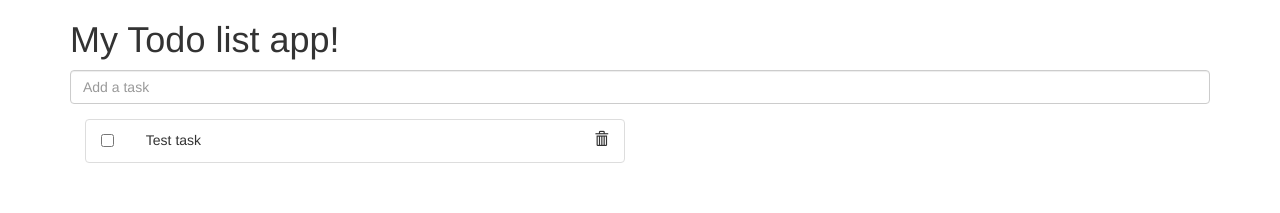
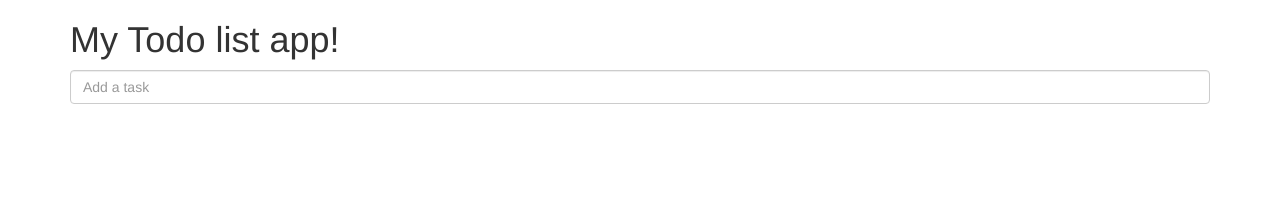
Before and after one commit to npathai/todo-angular2, an Angular app: page / in a window 1280 px wide. Shown: the top 213 px of the page. Built offline with nearby package versions, Linux system fonts and the light colour scheme.

Commit message:
Better structure with separate component to represent editable task. In place edit functionality added.

```diff
--- a/src/app/model/task.ts
+++ b/src/app/model/task.ts
@@ -3,9 +3,9 @@ export class Task {
   name: string;
   isDone: boolean;
 
-  constructor(id: string, name: string) {
+  constructor(id: string, name: string, isDone: boolean) {
     this.id = id;
     this.name = name;
-    this.isDone = false;
+    this.isDone = isDone;
   }
 }
--- a/src/app/service/in-memory-todo.service.ts
+++ b/src/app/service/in-memory-todo.service.ts
@@ -8,12 +8,12 @@ export class InMemoryTodoService {
   tasks: Task[];
 
   constructor() {
-    this.tasks = [new Task("0", "Test task")];
+    this.tasks = [];
     this.id = 1;
   }
 
   add(name: string): Promise<Task> {
-    var task = new Task("" + this.id++, name);
+    var task = new Task("" + this.id++, name, false);
     this.tasks.push(task);
     return Promise.resolve(task);
   }
@@ -41,4 +41,14 @@ export class InMemoryTodoService {
     }
     return Promise.reject("task not found");
   }
+
+  update(task: Task): Promise<void> {
+    console.log('In memory task service >>>>> update called : ' + task.id);
+    for (var i = 0; i < this.tasks.length; i++) {
+      if (this.tasks[i].id === task.id+"") {
+        this.tasks[i] = task;
+        return Promise.resolve();
+      }
+    }
+  }
 }
--- a/src/app/todo/task.component.html
+++ b/src/app/todo/task.component.html
@@ -3,10 +3,11 @@
        <input type="checkbox" (click)="toggleTask()" [(ngModel)]="task.isDone"/>
    </div>
    <div class="col-sm-10">
-       <span [ngClass]="task.isDone ? 'task-done' : 'task'" (click)="enableEditing()">{{task.name}}</span>
-       <!-- <form *ngIf="isBeingEdited" (submit)="editName()">
-         <input type="text" [(ngModel)] = "editedName" (blur)="disableEditing()"/>
-      </form> -->
+       <span [ngClass]="task.isDone ? 'task-done' : 'task'" (click)="enableEditing()" *ngIf="!editable">{{task.name}}</span>
+
+      <form *ngIf="editable" (submit)="editName()">
+         <input type="text" [(ngModel)] = "editedName" name="newName" (blur)="disableEditing()"/>
+      </form>
    </div>
    <div class="col-sm-1">
        <span (click)="deleteTask()" class="glyphicon glyphicon-trash" style="cursor:pointer;"></span>
--- a/src/app/todo/task.component.ts
+++ b/src/app/todo/task.component.ts
@@ -13,12 +13,25 @@ export class TaskComponent implements OnInit {
 
   @Output() notify: EventEmitter<string> = new EventEmitter<string>();
 
+  editable: boolean = false;
+  editedName: string;
+
   constructor(private todoService: InMemoryTodoService) {
     console.log('task component created: ');
   }
 
   ngOnInit() {
     console.log('On init called of task component: ');
+    this.editedName = this.task.name;
+  }
+
+  toggleTask() {
+    console.log('toggle called');
+    console.log(this.task.id);
+    this.todoService.updateDone(this.task.id, !this.task.isDone)
+    .then(() => {
+      this.notify.emit('toggled');
+    });
   }
 
   deleteTask() {
@@ -29,4 +42,23 @@ export class TaskComponent implements OnInit {
       this.notify.emit('deleted');
     });
   }
+
+  enableEditing() {
+    this.editable = true;
+  }
+
+  disableEditing() {
+    this.editable = false;
+  }
+
+  editName() {
+    if (!(this.editedName === this.task.name)) {
+      let newTask = new Task(this.task.id, this.editedName, this.task.isDone);
+      this.todoService.update(newTask)
+      .then(() => {
+        this.task = newTask;
+        this.notify.emit('edited');
+      });
+    }
+  }
 }
```
